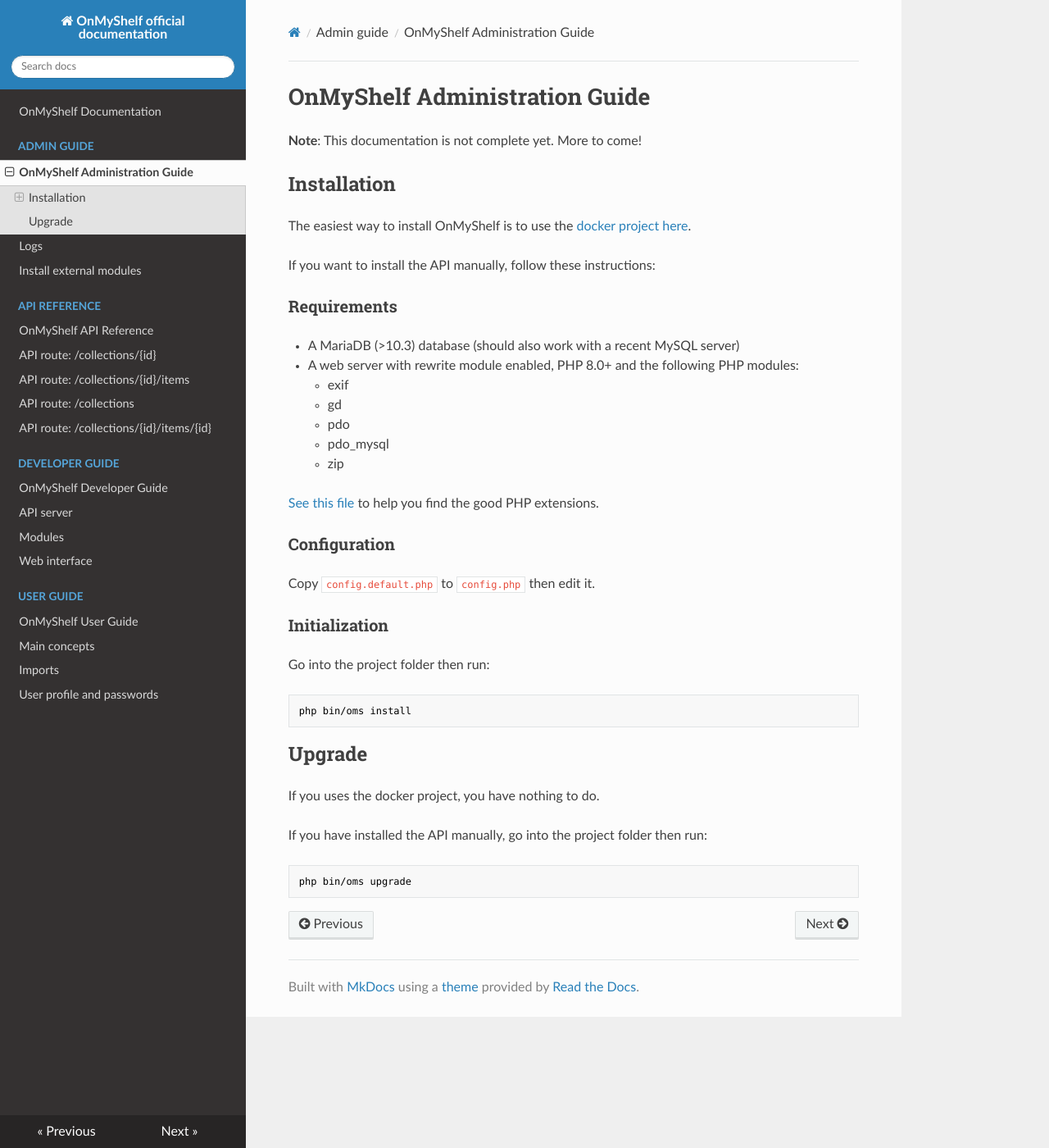
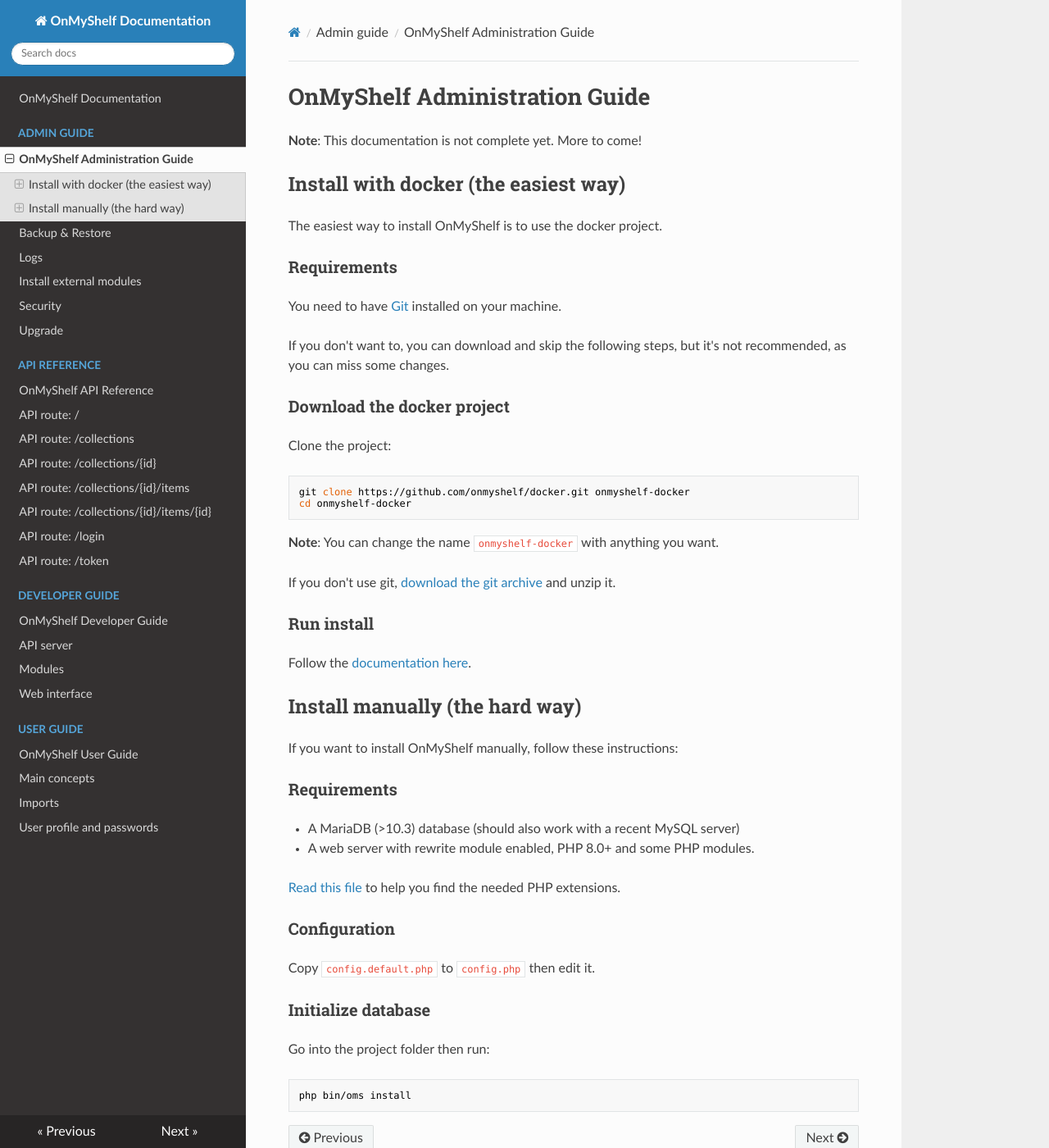
Before and after one commit to onmyshelf/docs, an MkDocs documentation site: the page built from docs/admin-guide/index.md, in a window 1280 px wide and 1400 px high. Shown: the whole window at 82% size. Built offline with MkDocs 1.6.1, drawn with Linux system fonts in a browser that asks for light colours; nearby versions of some CDN libraries.

Commit message:
Add some API reference + improve admin guide

````diff
--- a/docs/admin-guide/index.md
+++ b/docs/admin-guide/index.md
@@ -2,35 +2,42 @@
 
 **Note**: This documentation is not complete yet. More to come!
 
-## Installation
-The easiest way to install OnMyShelf is to use the [docker project here](https://github.com/onmyshelf/docker).
+## Install with docker (the easiest way)
+The easiest way to install OnMyShelf is to use the docker project.
 
-If you want to install the API manually, follow these instructions:
+### Requirements
+You need to have [Git](https://git-scm.com/) installed on your machine.
+
+If you don't want to, you can download and skip the following steps, but it's not recommended,
+as you can miss some changes.
+
+### Download the docker project
+Clone the project:
+```bash
+git clone https://github.com/onmyshelf/docker.git onmyshelf-docker
+cd onmyshelf-docker
+```
+**Note**: You can change the name `onmyshelf-docker` with anything you want.
+
+If you don't use git, [download the git archive](https://github.com/onmyshelf/docker/archive/refs/heads/master.zip) and unzip it.
+
+### Run install
+Follow the [documentation here](https://github.com/onmyshelf/docker).
+
+## Install manually (the hard way)
+If you want to install OnMyShelf manually, follow these instructions:
 
 ### Requirements
 - A MariaDB (>10.3) database (should also work with a recent MySQL server)
-- A web server with rewrite module enabled, PHP 8.0+ and the following PHP modules:
-    - exif
-    - gd
-    - pdo
-    - pdo_mysql
-    - zip
+- A web server with rewrite module enabled, PHP 8.0+ and some PHP modules.
 
-[See this file](https://github.com/onmyshelf/docker/blob/master/api/Dockerfile) to help you find the good PHP extensions.
+[Read this file](https://github.com/onmyshelf/docker/blob/master/api/Dockerfile) to help you find the needed PHP extensions.
 
 ### Configuration
 Copy `config.default.php` to `config.php` then edit it.
 
-### Initialization
+### Initialize database
 Go into the project folder then run:
 ```bash
 php bin/oms install
 ```
-
-## Upgrade
-If you uses the docker project, you have nothing to do.
-
-If you have installed the API manually, go into the project folder then run:
-```bash
-php bin/oms upgrade
-```
--- a/docs/api-reference/index.md
+++ b/docs/api-reference/index.md
@@ -3,7 +3,10 @@
 **Note**: This documentation is not complete yet. More to come!
 
 ## Routes
-- [/collections](route-collections.md)
-- [/collections/{id}](route-collection-id.md)
-- [/collections/{id}/items](route-collection-items.md)
-- [/collections/{id}/items/{id}](route-item-id.md)
+- [/](route-0-root.md)
+- [/collections](route-1-collections.md)
+- [/collections/{id}](route-2-collection.md)
+- [/collections/{id}/items](route-3-items.md)
+- [/collections/{id}/items/{id}](route-4-item.md)
+- [/login](route-login.md)
+- [/token](route-token.md)
--- a/mkdocs.yml
+++ b/mkdocs.yml
@@ -1,2 +1,2 @@
-site_name: OnMyShelf official documentation
+site_name: OnMyShelf Documentation
 theme: readthedocs
````
Also changed, not shown: docs/admin-guide/backups.md (added, +23 -0 lines), docs/admin-guide/security.md (added, +31 -0 lines), docs/admin-guide/upgrade.md (added, +14 -0 lines), docs/api-reference/route-0-root.md (added, +16 -0 lines), docs/api-reference/route-1-collections.md (renamed from docs/api-reference/route-collections.md, +1 -1 lines), docs/api-reference/route-login.md (added, +21 -0 lines), docs/api-reference/route-token.md (added, +14 -0 lines), docs/index.md (+3 -4 lines), docs/api-reference/route-2-collection.md (renamed from docs/api-reference/route-collection-id.md), docs/api-reference/route-3-items.md (renamed from docs/api-reference/route-collection-items.md), docs/api-reference/route-4-item.md (renamed from docs/api-reference/route-item-id.md).
